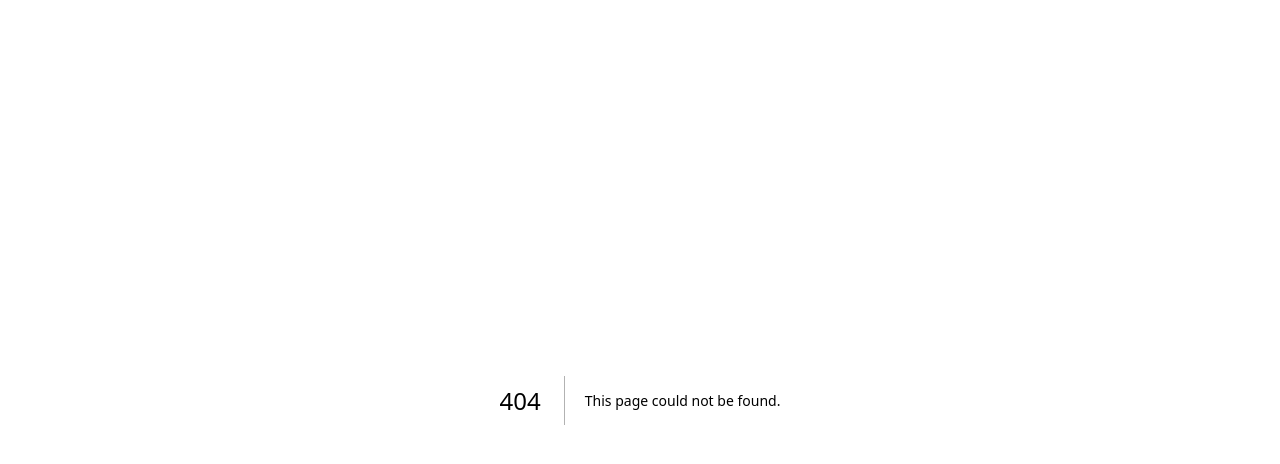
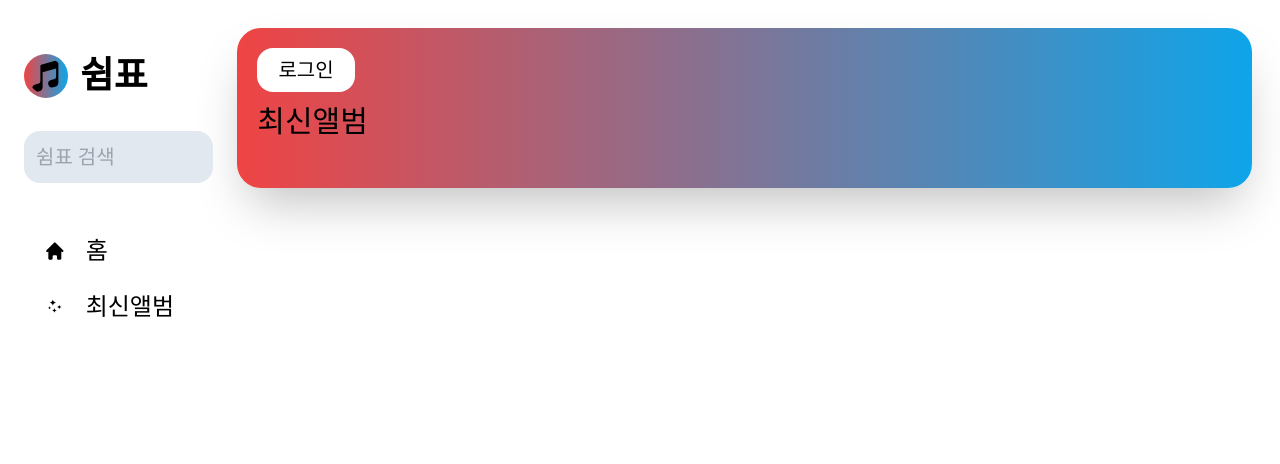
Before and after one commit to mandarinfactory/nextJS_music, a Next.js app: page /NewReleases in a window 1280 px wide. Before the commit this address had no page. Shown: the top 464 px of the page. Built offline with nearby package versions, Linux system fonts and the light colour scheme; a web font is replaced by a local one.

Commit message:
24.03.21
migration

```diff
--- a/next.config.mjs
+++ b/next.config.mjs
@@ -2,7 +2,8 @@
 const nextConfig = {
     images: {
         domains: ["i.scdn.co"]
-    }
+    },
+    staticPageGenerationTimeout: 5000,
 };
 
 export default nextConfig;
--- /dev/null
+++ b/pages/NewReleases/index.tsx
@@ -0,0 +1,55 @@
+"use client";
+
+import React from "react";
+import Image from "next/image";
+import { useRouter } from "next/navigation";
+import { useRecoilValue, useSetRecoilState } from "recoil";
+
+import Sidebar from "../components/Sidebar";
+import { detailTrackState, isClickedState } from "../../recoil/atom";
+import { searchBrowseState } from "../../recoil/selector/searchSelectors";
+import { NewReleasesDataType } from "@/types/AlbumTypes";
+
+const NewReleases = () => {
+  const router = useRouter();
+  const newReleasesData = useRecoilValue(
+    searchBrowseState(25)
+  ) as NewReleasesDataType;
+  const setIsClicked = useSetRecoilState(isClickedState);
+  const setClickedAlbum = useSetRecoilState(detailTrackState);
+
+  return (
+    <Sidebar>
+      <div className="w-full h-max-screen">
+        <h1 className="my-1 text-3xl mb-7">최신앨범</h1>
+        <div className="flex flex-wrap justify-center">
+          {newReleasesData?.albums?.items?.map((v, i: number) => (
+            <div
+              className="h-full flex flex-col md:flex-wrap justify-center items-center cursor-pointer"
+              key={i}
+              onClick={() => {
+                setIsClicked(true);
+                router.replace("components/DetailAlbumTracks");
+                setClickedAlbum(v);
+              }}
+            >
+              <Image
+                className="w-[70%] rounded-xl hover:scale-95 duration-150"
+                width={500}
+                height={500}
+                src={`${v.images[0].url}`}
+                alt="앨범아트"
+              />
+              <div className="mt-1 text-lg flex flex-col justify-start">
+                <h1>{v.name}</h1>
+                <h1>{v.artists[0].name}</h1>
+              </div>
+            </div>
+          ))}
+        </div>
+      </div>
+    </Sidebar>
+  );
+};
+
+export default NewReleases;
--- a/pages/components/Sidebar.tsx
+++ b/pages/components/Sidebar.tsx
@@ -32,8 +32,14 @@ const Sidebar: React.FC<SidebarProps> = ({ spotifyAuthUrl, children }) => {
       {
         icon: HiHome,
         label: "홈",
-        active: pathname !== "/something",
+        active: pathname !== "/NewReleases",
         href: "/.",
+      },
+      {
+        icon: WiStars,
+        label: "최신앨범",
+        active: pathname === "/NewReleases",
+        href: "/NewReleases",
       },
     ],
     [pathname]
```
